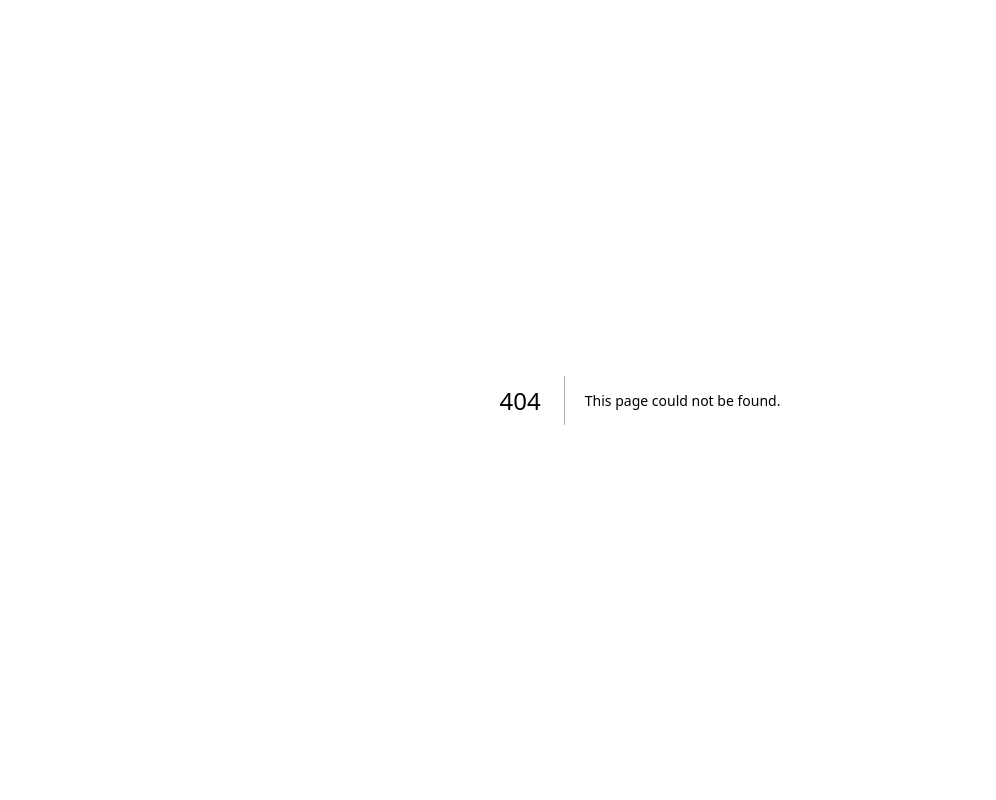
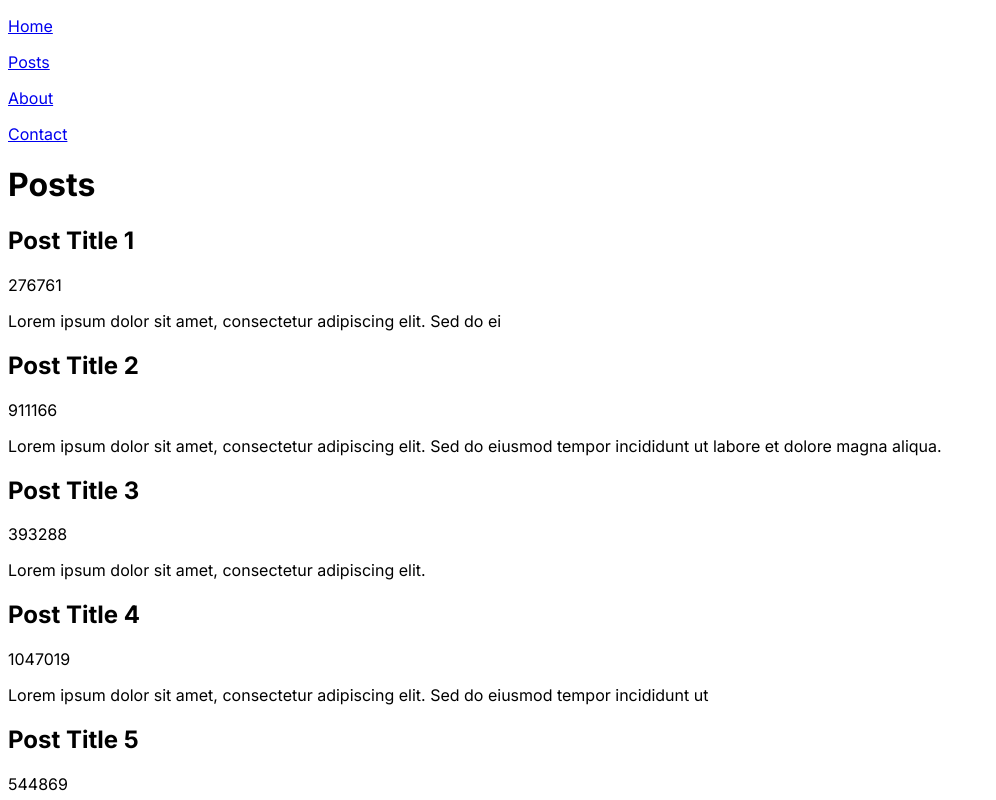
Before and after one commit to thounda/nextjs, a Next.js app in the folder exercise-files/01_04/: page /blog/posts in a window 1280 px wide. Before the commit this address had no page. Shown: the top 800 px of the page, without its empty margins (0-996 px from the left). Built offline with nearby package versions, Linux system fonts and the light colour scheme.

Commit message:
add a route

```diff
--- a/exercise-files/01_04/src/app/blog/about/page.tsx
+++ b/exercise-files/01_04/src/app/blog/about/page.tsx
@@ -2,7 +2,6 @@
   return (
     <>
       <h1>About Us</h1>
-      <p></p>
       <p>
         Massa urna magnis dignissim id euismod porttitor vitae etiam viverra
         nunc at adipiscing sit morbi aliquet mauris porttitor nisi, senectus
--- /dev/null
+++ b/exercise-files/01_04/src/app/blog/posts/page.tsx
@@ -0,0 +1,13 @@
+import { posts } from "@/app/lib/placeholder-data";
+import Post from "@/app/ui/components/posts/Post";
+
+export default function Page() {
+  return (
+    <>
+      <h1>Posts</h1>
+      {posts.map((post) => (
+        <Post key={post.id} {...post} />
+      ))}
+    </>
+  );
+}
```
Also changed, not shown: exercise-files/01_04/src/app/page.tsx (+7 -3 lines).
